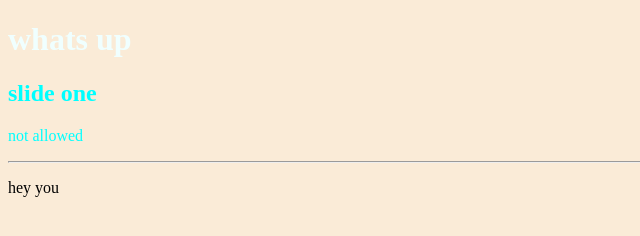
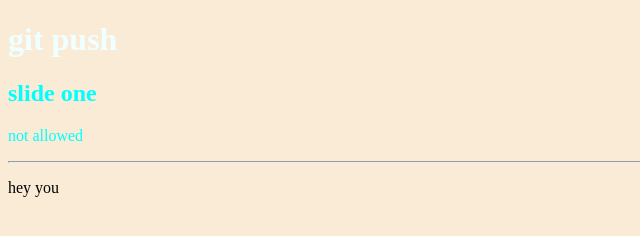
Before and after one commit to parsa-m208616/git-training, a plain HTML site: page index.html in a window 1280 px wide. Shown: the full height of the page, 0-640 px from the left. Drawn offline with Linux system fonts and the light colour scheme.

Commit message:
h1 changed

```diff
--- a/index.html
+++ b/index.html
@@ -7,7 +7,7 @@
     <link rel="stylesheet" href="style.css">
 </head>
 <body>
-    <h1>whats up</h1>
+    <h1>git push</h1>
     <div class="slides">
         <h2>slide one</h2>
         <div>
```
